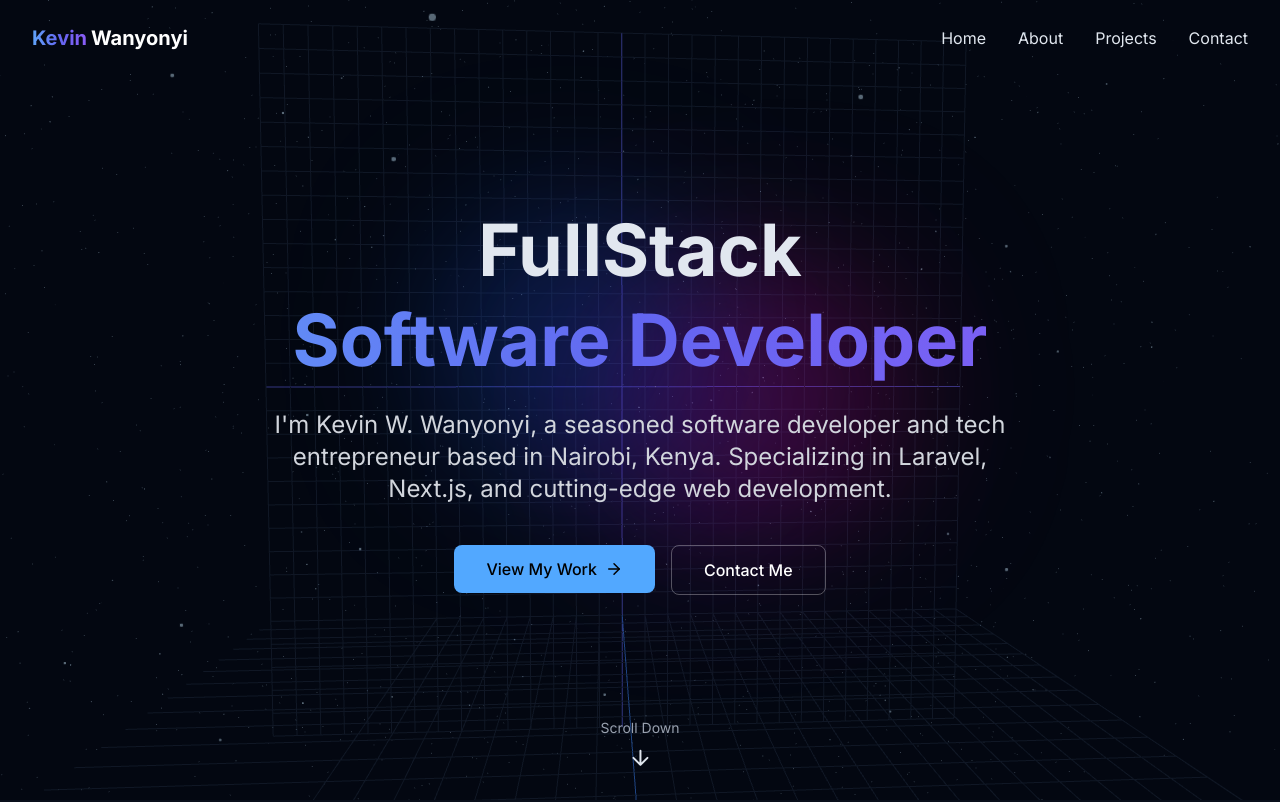
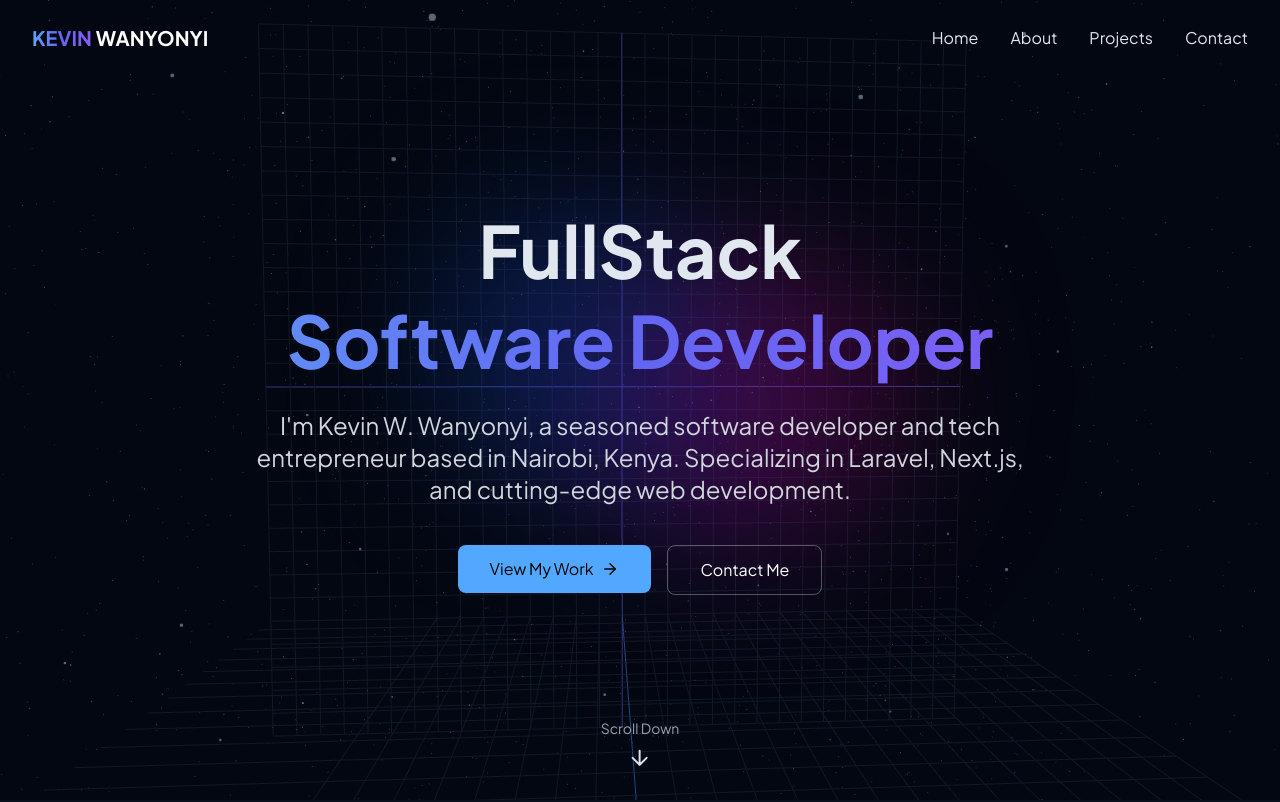
Before and after one commit to Nanguti1/kevinwanyonyi, a Next.js app: page / in a window 1280 px wide. Shown: the top 802 px of the page. Built offline with nearby package versions, Linux system fonts and the light colour scheme.

Commit message:
Edit content

```diff
--- a/app/components/common/Footer.tsx
+++ b/app/components/common/Footer.tsx
@@ -10,27 +10,32 @@ export default function Footer() {
     {
       name: "GitHub",
       icon: <Github size={20} />,
-      url: "https://github.com/kevinwanyonyi",
+      url: "https://github.com/nanguti",
+    },
+    {
+      name: "GitHub (Personal)",
+      icon: <Github size={20} />,
+      url: "https://github.com/nanguti1",
     },
     {
       name: "X (Twitter)",
       icon: <Twitter size={20} />,
-      url: "https://twitter.com/kevinwanyonyi",
+      url: "https://x.com/profnanguti",
     },
     {
       name: "LinkedIn",
       icon: <Linkedin size={20} />,
-      url: "https://linkedin.com/in/kevinwanyonyi",
+      url: "https://linkedin.com/in/kevin-w-wanyonyi",
     },
     {
       name: "Instagram",
       icon: <Instagram size={20} />,
-      url: "https://instagram.com/kevinwanyonyi",
+      url: "https://instagram.com/kevin_nanguti",
     },
     {
       name: "Email",
       icon: <Mail size={20} />,
-      url: "mailto:wanyonyi@wanyonyikevin.co.ke",
+      url: "mailto:g.nanguti@gmail.com",
     },
   ];
 
@@ -49,12 +54,12 @@ export default function Footer() {
             {/* Brand Information */}
             <div className="col-span-1 md:col-span-2">
               <Link href="/" className="text-xl font-bold">
-                <span className="text-gradient">Kevin</span>
-                <span className="text-white"> Wanyonyi</span>
+                <span className="text-gradient">KEVIN</span>
+                <span className="text-white"> WANYONYI</span>
               </Link>
               <p className="mt-4 text-gray-400 max-w-md">
                 Full Stack Software Developer based in Nairobi, Kenya with over
-                5 years of experience in Laravel, Next.js, and more.
+                6 years of experience in Laravel, Next.js, and more.
               </p>
             </div>
 
@@ -92,7 +97,7 @@ export default function Footer() {
                   </a>
                 ))}
               </div>
-              <p className="mt-4 text-gray-400">wanyonyi@wanyonyikevin.co.ke</p>
+              <p className="mt-4 text-gray-400">g.nangutu@gmail.com</p>
             </div>
           </div>
         </FadeIn>
--- a/app/components/common/Header.tsx
+++ b/app/components/common/Header.tsx
@@ -52,8 +52,8 @@ export default function Header() {
             transition={{ duration: 0.5 }}
             className="text-lg md:text-xl font-bold flex items-center"
           >
-            <span className="text-gradient mr-1">Kevin</span>
-            <span className="text-white">Wanyonyi</span>
+            <span className="text-gradient mr-1">KEVIN</span>
+            <span className="text-white">WANYONYI</span>
           </motion.div>
         </Link>
 
--- a/app/components/home/HeroSection.tsx
+++ b/app/components/home/HeroSection.tsx
@@ -32,7 +32,7 @@ export default function HeroSection() {
           <div className="flex justify-center gap-4">
             <Link href="/projects">
               <motion.button
-                className="px-8 py-3 bg-primary text-black font-medium rounded-lg flex items-center gap-2 hover:bg-primary/90 transition-colors"
+                className="px-8 py-3 bg-primary text-black font-medium rounded-lg flex items-center gap-2 hover:bg-primary/90 transition-colors cursor-pointer"
                 whileHover={{ scale: 1.05 }}
                 whileTap={{ scale: 0.95 }}
               >
@@ -43,7 +43,7 @@ export default function HeroSection() {
 
             <Link href="/contact">
               <motion.button
-                className="px-8 py-3 bg-transparent text-white font-medium rounded-lg flex items-center gap-2 hover:bg-white/10 border border-white/30 transition-colors"
+                className="px-8 py-3 bg-transparent text-white font-medium rounded-lg flex items-center gap-2 hover:bg-white/10 border border-white/30 transition-colors cursor-pointer"
                 whileHover={{ scale: 1.05 }}
                 whileTap={{ scale: 0.95 }}
               >
@@ -53,7 +53,7 @@ export default function HeroSection() {
           </div>
 
           {/* Scroll Indicator */}
-          <div className="absolute bottom-10 left-1/2 transform -translate-x-1/2">
+          <div className="absolute bottom-10 left-1/2 transform -translate-x-1/2 cursor-pointer">
             <motion.div
               animate={{ y: [0, 10, 0] }}
               transition={{ repeat: Infinity, duration: 1.5 }}
--- a/app/contact/page.tsx
+++ b/app/contact/page.tsx
@@ -58,7 +58,7 @@ const ContactPage = () => {
                   <h2 className="text-2xl font-bold mb-6">Send a Message</h2>
                   <form
                     className="space-y-6"
-                    action="mailto:wanyonyi@wanyonyikevin.co.ke"
+                    action="mailto:g.nanguti@gmail.com"
                     method="POST"
                     encType="text/plain"
                   >
@@ -127,7 +127,7 @@ const ContactPage = () => {
                     <div className="w-24 h-24 mx-auto rounded-full bg-gradient-to-br from-blue-600 to-purple-600 p-1">
                       <div className="w-full h-full rounded-full overflow-hidden">
                         <img
-                          src="/api/placeholder/96/96"
+                          src="/kevin-wanyonyi-fullstack-software-developer.jpg"
                           alt="Kevin Wanyonyi"
                           className="w-full h-full object-cover"
                         />
@@ -138,7 +138,7 @@ const ContactPage = () => {
                   </div>
                   <div className="flex justify-center gap-4 mb-6">
                     <a
-                      href="https://twitter.com"
+                      href="https://x.com/profnanguti"
                       target="_blank"
                       rel="noopener noreferrer"
                       className="w-10 h-10 flex items-center justify-center rounded-full bg-gray-800 hover:bg-blue-600 transition-colors"
@@ -146,7 +146,7 @@ const ContactPage = () => {
                       <Twitter size={18} />
                     </a>
                     <a
-                      href="https://instagram.com"
+                      href="https://instagram.com/kevin_nanguti"
                       target="_blank"
                       rel="noopener noreferrer"
                       className="w-10 h-10 flex items-center justify-center rounded-full bg-gray-800 hover:bg-pink-600 transition-colors"
@@ -154,7 +154,7 @@ const ContactPage = () => {
                       <Instagram size={18} />
                     </a>
                     <a
-                      href="https://github.com"
+                      href="https://github.com/nanguti1"
                       target="_blank"
                       rel="noopener noreferrer"
                       className="w-10 h-10 flex items-center justify-center rounded-full bg-gray-800 hover:bg-gray-600 transition-colors"
@@ -162,7 +162,7 @@ const ContactPage = () => {
                       <Github size={18} />
                     </a>
                     <a
-                      href="https://linkedin.com"
+                      href="https://linkedin.com/in/kevin-w-wanyonyi"
                       target="_blank"
                       rel="noopener noreferrer"
                       className="w-10 h-10 flex items-center justify-center rounded-full bg-gray-800 hover:bg-blue-700 transition-colors"
@@ -171,7 +171,7 @@ const ContactPage = () => {
                     </a>
                   </div>
                   <a
-                    href="mailto:wanyonyi@wanyonyikevin.co.ke"
+                    href="mailto:g.nanguti@gmail.com"
                     className="flex items-center justify-center gap-2 py-3 rounded-lg bg-gradient-to-r from-blue-600 to-purple-600 hover:from-blue-500 hover:to-purple-500 transition-colors mb-2"
                   >
                     <Mail size={18} />
--- a/app/layout.tsx
+++ b/app/layout.tsx
@@ -1,20 +1,22 @@
-// src/app/layout.tsx
-import { Inter } from "next/font/google";
+import { Plus_Jakarta_Sans } from "next/font/google";
 import "./globals.css";
 import Header from "./components/common/Header";
 import Footer from "./components/common/Footer";
 import { PageTransition } from "./components/animations/PageTransition";
 import { Metadata } from "next";
 
-const inter = Inter({ subsets: ["latin"] });
-
+const fontSans = Plus_Jakarta_Sans({
+  subsets: ["latin"],
+  weight: ["200", "300", "400", "600", "700", "800"],
+  variable: "--font-sans",
+});
 export const metadata: Metadata = {
   title: {
-    default: "Kevin Wanyonyi | Full Stack Developer",
+    default: "Kevin Wanyonyi | Laravel & Next.js Full Stack Developer",
     template: "%s | Kevin Wanyonyi",
   },
   description:
-    "Kevin Wanyonyi is a seasoned Full Stack Developer based in Nairobi, Kenya with over 5 years of experience in Laravel, Next.js, and more.",
+    "Kevin Wanyonyi is a seasoned Full Stack Developer based in Nairobi, Kenya with over 6 years of experience in Laravel, Next.js, and more.",
   keywords: [
     "Laravel developer",
     "Next.js developer",
@@ -80,7 +82,7 @@ export default function RootLayout({
   return (
     <html lang="en" className="scroll-smooth">
       <body
-        className={`${inter.className} bg-gray-950 text-gray-100 antialiased min-h-screen flex flex-col`}
+        className={`${fontSans.variable} bg-gray-950 text-gray-100 antialiased min-h-screen flex flex-col`}
       >
         <Header />
         <main className="flex-grow">
```
Also changed, not shown: app/about/page.tsx (+8 -8 lines), public/kevin-wanyonyi-fullstack-software-developer.jpg (added).
